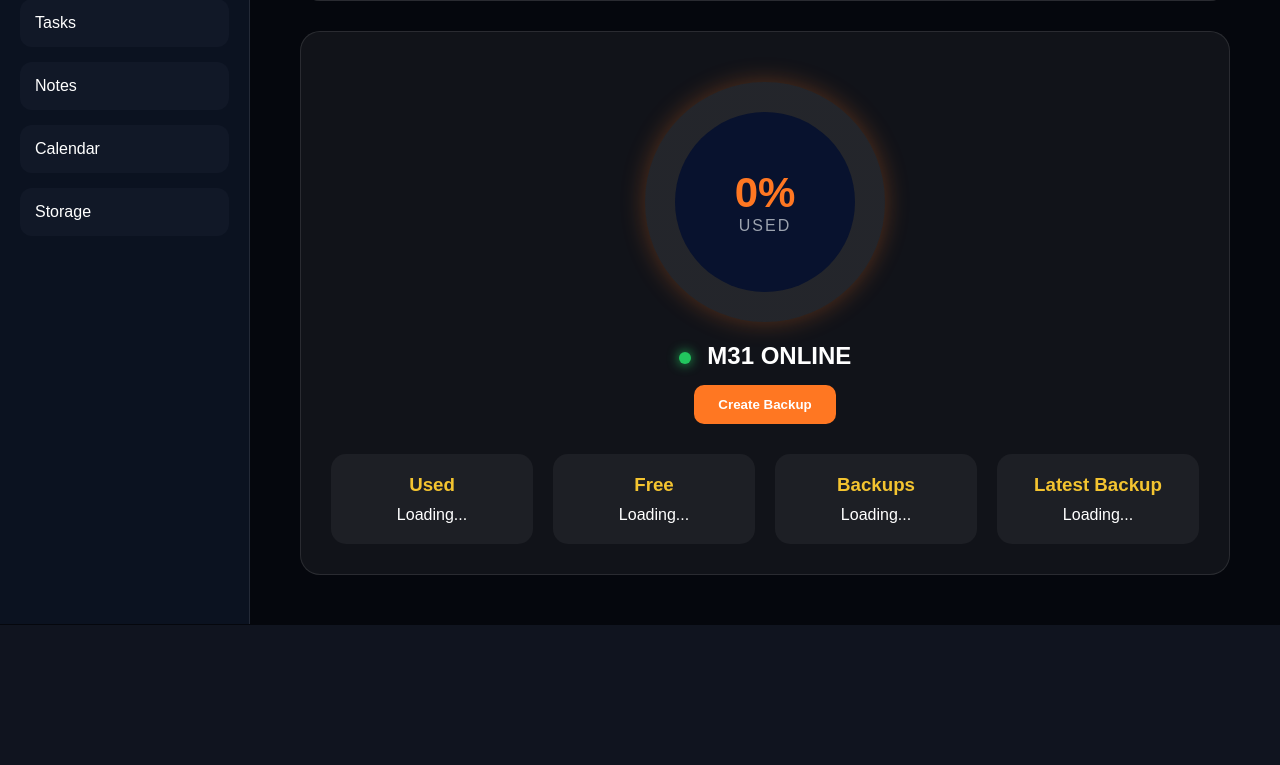
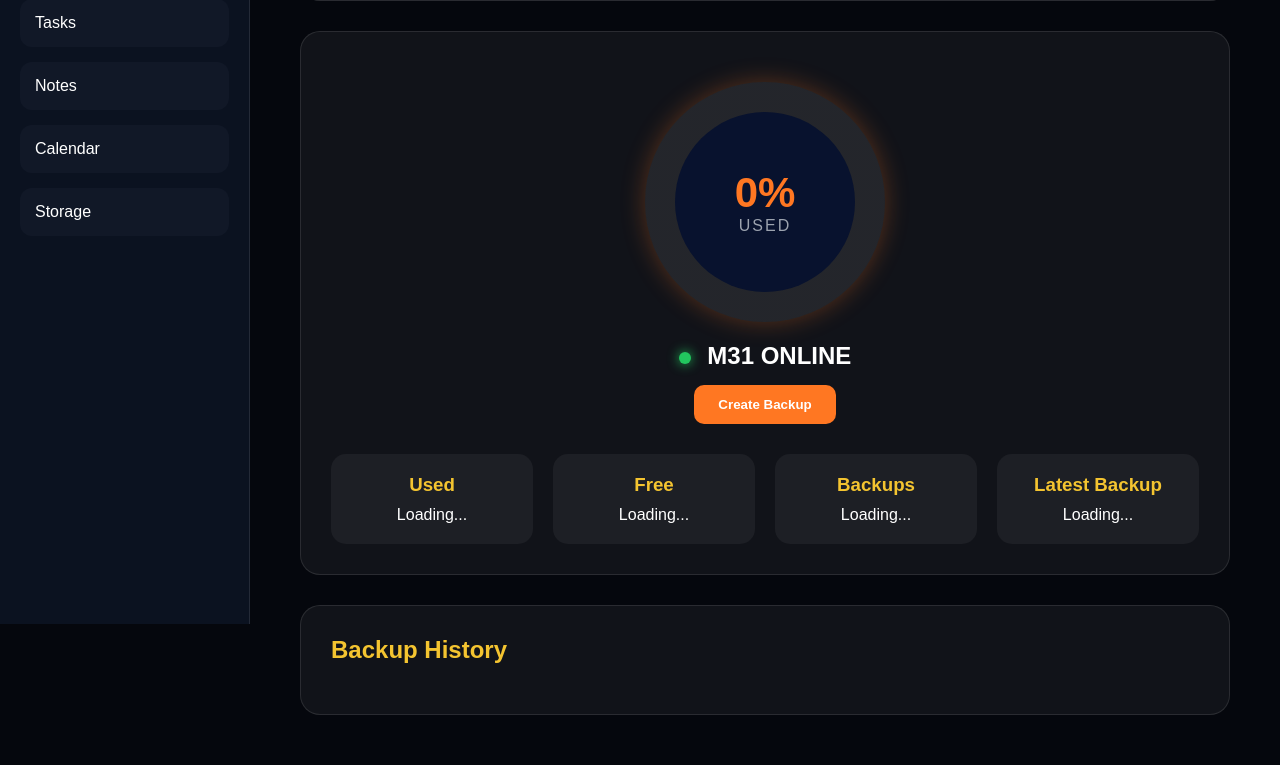
Before and after one commit to bsvk2194/sarathi, a Flask app: page /storage in a window 1280 px wide. Shown: the part 176-941 px from the top of the page. Before the commit the page ends 801 px from the top, so only its background shows below. Run offline with Flask 3, Linux system fonts and the light colour scheme; data that the repository does not hold is empty.

Commit message:
app update

```diff
--- a/templates/storage.html
+++ b/templates/storage.html
@@ -186,6 +186,39 @@ Storage Status
     color:#22c55e;
 }
 
+.history-card{
+
+    margin-top:30px;
+
+    background:rgba(255,255,255,0.05);
+
+    border:1px solid rgba(255,255,255,0.1);
+
+    border-radius:20px;
+
+    padding:30px;
+}
+
+.history-card h2{
+
+    color:#f4c430;
+
+    margin-bottom:20px;
+}
+
+.backup-item{
+
+    padding:15px;
+
+    margin-bottom:10px;
+
+    border-left:4px solid #ff7722;
+
+    background:rgba(255,255,255,0.03);
+
+    border-radius:10px;
+}
+
 </style>
 
 {% endblock %}
@@ -280,6 +313,13 @@ Storage Status
         </div>
 
     </div>
+
+</div>
+<div class="history-card">
+
+    <h2>Backup History</h2>
+
+    <div id="backupHistory"></div>
 
 </div>
 
@@ -386,7 +426,7 @@ async function loadStorage(){
 }
 
 loadStorage()
-
+loadBackupHistory()
 async function createBackup(){
 
     let response =
@@ -406,6 +446,38 @@ async function createBackup(){
         data.message
 
     loadStorage()
+    loadBackupHistory()
+}
+
+async function loadBackupHistory(){
+
+    let response =
+        await fetch('/backup-history')
+
+    let backups =
+        await response.json()
+
+    let container =
+        document.getElementById(
+            'backupHistory'
+        )
+
+    container.innerHTML = ""
+
+    backups.forEach(backup => {
+
+        let div =
+            document.createElement('div')
+
+        div.className =
+            "backup-item"
+
+        div.innerText =
+            backup.name
+
+        container.appendChild(div)
+
+    })
 }
 
 </script>
```
